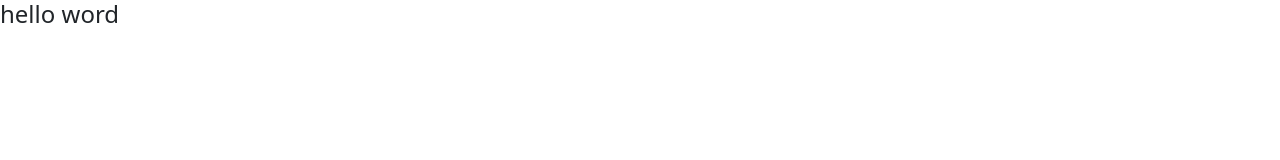
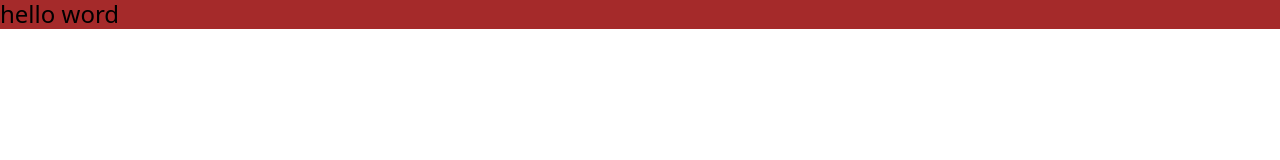
Before and after one commit to Alejolazt/Martin, a plain HTML site: page index.html in a window 1280 px wide. Drawn offline with nearby package versions, Linux system fonts and the light colour scheme.

Commit message:
se modifico el css

```diff
--- a/index.html
+++ b/index.html
@@ -5,6 +5,7 @@
   <title>Title</title>
   <!-- Required meta tags -->
   <meta charset="utf-8">
+  <link rel="stylesheet" href="./style/style.css">
   <meta name="viewport" content="width=device-width, initial-scale=1, shrink-to-fit=no">
 
   <!-- Bootstrap CSS v5.2.1 -->
--- a/style/style.css
+++ b/style/style.css
@@ -0,0 +1,4 @@
+h4{
+ background-color: brown;
+    color: black;
+}
```
